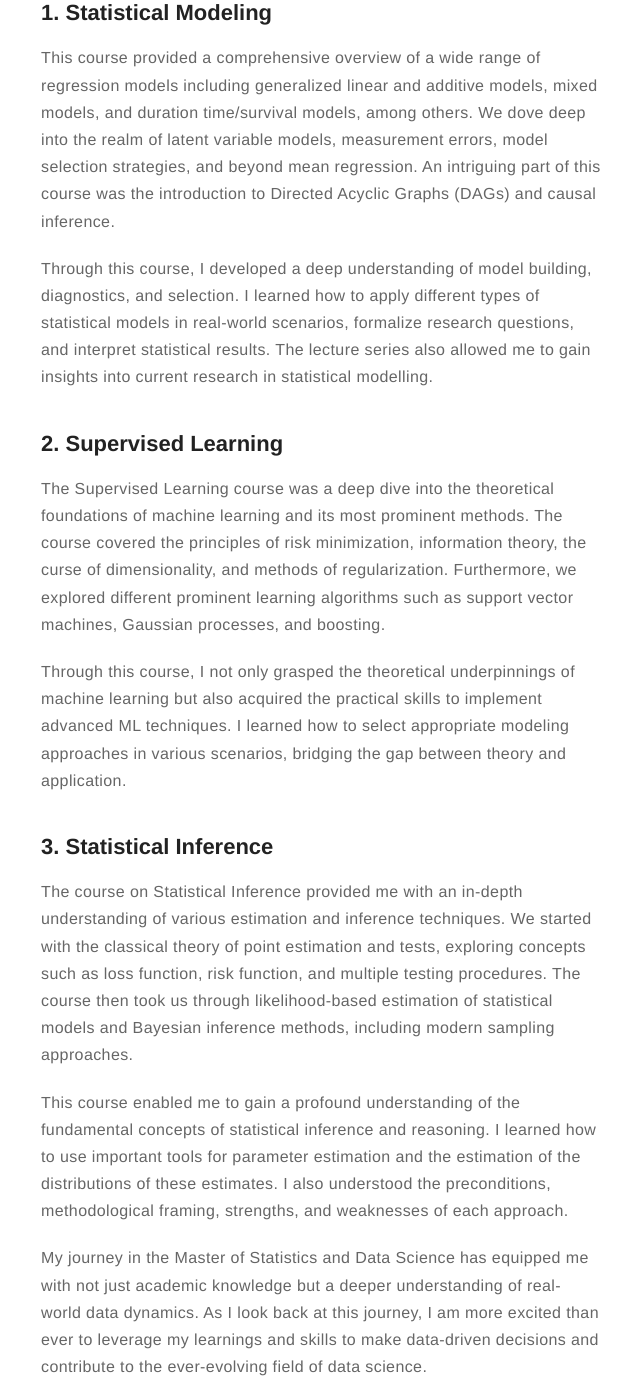
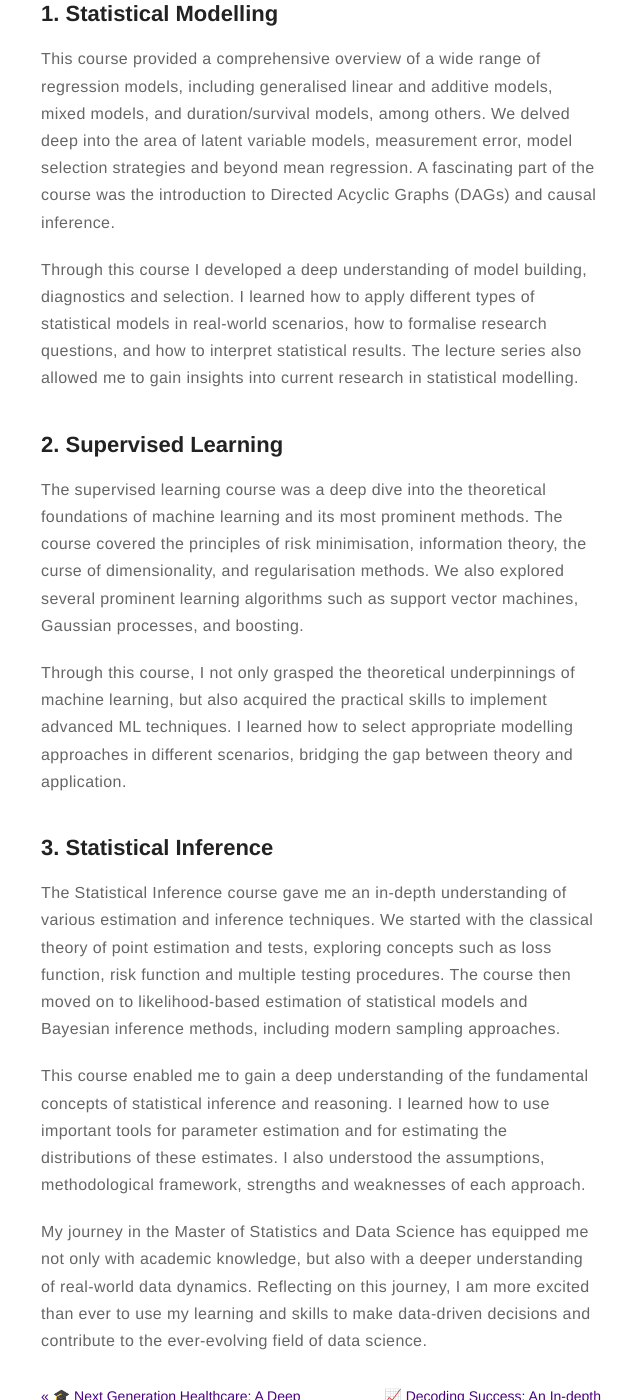
Before and after one commit to medinabaj/medinabaj.github.io, a Jekyll site: the page built from _posts/2023-07-24-StatisticsandDataScience.markdown, in a window 1280 px wide and 1400 px high, scrolled down 566 px. Shown: the whole window, without its empty margins (319-959 px from the left). Built offline with Jekyll 4.4.1, drawn with Linux system fonts in a browser that asks for light colours; nearby versions of some CDN libraries; some of the changed text lies outside the part shown.

Commit message:
adjustment

```diff
--- a/_posts/2023-07-24-StatisticsandDataScience.markdown
+++ b/_posts/2023-07-24-StatisticsandDataScience.markdown
@@ -1,5 +1,5 @@
 ---
-title: "My Journey in Master of Statistics and Data Science: Unveiling The Learnings"
+title: " 🚀 My Journey in Master of Statistics and Data Science: Unveiling The Learnings"
 layout: post
 date: 2023-07-23
 tag:
@@ -16,25 +16,23 @@ category: blog
 author: medinabajramovic
 externalLink: false
 ---
+Embarking on my Masters in Statistics and Data Science was a fascinating journey, filled with the thrill of uncovering complex concepts, facing challenges head-on, and making meaningful connections between theory and practice. Here, I would like to give you an insight into some of the most influential courses I have taken and the key insights I have gained from them:
 
-Embarking on my Masters in Statistics and Data Science was a fascinating journey, filled with the thrill of uncovering complex concepts, facing challenges head-on, and making meaningful connections between theoretical and practical aspects. Here, I would like to share a sneak peek into some of the most impactful courses I undertook and the key insights I gained from them:
+## 1. Statistical Modelling
 
-## 1. Statistical Modeling
+This course provided a comprehensive overview of a wide range of regression models, including generalised linear and additive models, mixed models, and duration/survival models, among others. We delved deep into the area of latent variable models, measurement error, model selection strategies and beyond mean regression. A fascinating part of the course was the introduction to Directed Acyclic Graphs (DAGs) and causal inference.
 
-This course provided a comprehensive overview of a wide range of regression models including generalized linear and additive models, mixed models, and duration time/survival models, among others. We dove deep into the realm of latent variable models, measurement errors, model selection strategies, and beyond mean regression. An intriguing part of this course was the introduction to Directed Acyclic Graphs (DAGs) and causal inference.
-
-Through this course, I developed a deep understanding of model building, diagnostics, and selection. I learned how to apply different types of statistical models in real-world scenarios, formalize research questions, and interpret statistical results. The lecture series also allowed me to gain insights into current research in statistical modelling.
+Through this course I developed a deep understanding of model building, diagnostics and selection. I learned how to apply different types of statistical models in real-world scenarios, how to formalise research questions, and how to interpret statistical results. The lecture series also allowed me to gain insights into current research in statistical modelling.
 
 ## 2. Supervised Learning
 
-The Supervised Learning course was a deep dive into the theoretical foundations of machine learning and its most prominent methods. The course covered the principles of risk minimization, information theory, the curse of dimensionality, and methods of regularization. Furthermore, we explored different prominent learning algorithms such as support vector machines, Gaussian processes, and boosting.
+The supervised learning course was a deep dive into the theoretical foundations of machine learning and its most prominent methods. The course covered the principles of risk minimisation, information theory, the curse of dimensionality, and regularisation methods. We also explored several prominent learning algorithms such as support vector machines, Gaussian processes, and boosting.
 
-Through this course, I not only grasped the theoretical underpinnings of machine learning but also acquired the practical skills to implement advanced ML techniques. I learned how to select appropriate modeling approaches in various scenarios, bridging the gap between theory and application.
+Through this course, I not only grasped the theoretical underpinnings of machine learning, but also acquired the practical skills to implement advanced ML techniques. I learned how to select appropriate modelling approaches in different scenarios, bridging the gap between theory and application.
 
 ## 3. Statistical Inference
+The Statistical Inference course gave me an in-depth understanding of various estimation and inference techniques. We started with the classical theory of point estimation and tests, exploring concepts such as loss function, risk function and multiple testing procedures. The course then moved on to likelihood-based estimation of statistical models and Bayesian inference methods, including modern sampling approaches.
 
-The course on Statistical Inference provided me with an in-depth understanding of various estimation and inference techniques. We started with the classical theory of point estimation and tests, exploring concepts such as loss function, risk function, and multiple testing procedures. The course then took us through likelihood-based estimation of statistical models and Bayesian inference methods, including modern sampling approaches.
+This course enabled me to gain a deep understanding of the fundamental concepts of statistical inference and reasoning. I learned how to use important tools for parameter estimation and for estimating the distributions of these estimates. I also understood the assumptions, methodological framework, strengths and weaknesses of each approach.
 
-This course enabled me to gain a profound understanding of the fundamental concepts of statistical inference and reasoning. I learned how to use important tools for parameter estimation and the estimation of the distributions of these estimates. I also understood the preconditions, methodological framing, strengths, and weaknesses of each approach.
-
-My journey in the Master of Statistics and Data Science has equipped me with not just academic knowledge but a deeper understanding of real-world data dynamics. As I look back at this journey, I am more excited than ever to leverage my learnings and skills to make data-driven decisions and contribute to the ever-evolving field of data science.
+My journey in the Master of Statistics and Data Science has equipped me not only with academic knowledge, but also with a deeper understanding of real-world data dynamics. Reflecting on this journey, I am more excited than ever to use my learning and skills to make data-driven decisions and contribute to the ever-evolving field of data science.
```
Also changed, not shown: _posts/2023-07-23-TUM.markdown (+4 -4 lines), _posts/2023-07-24-Seminar.markdown (+4 -4 lines).
